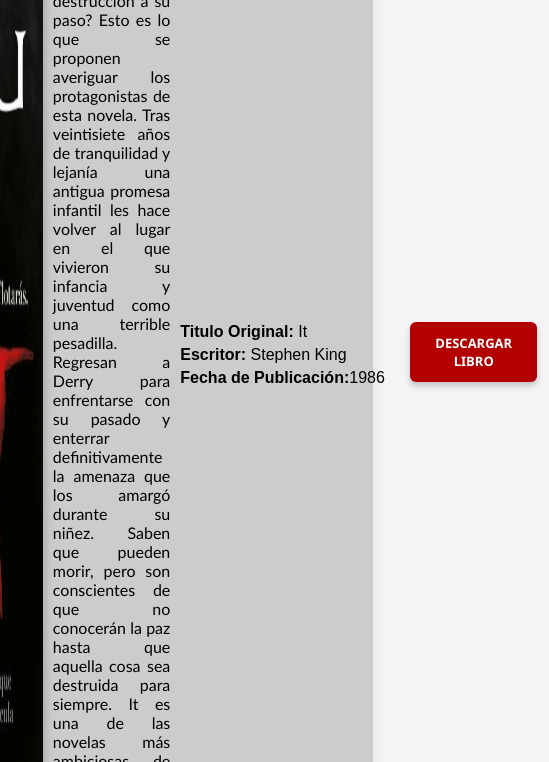
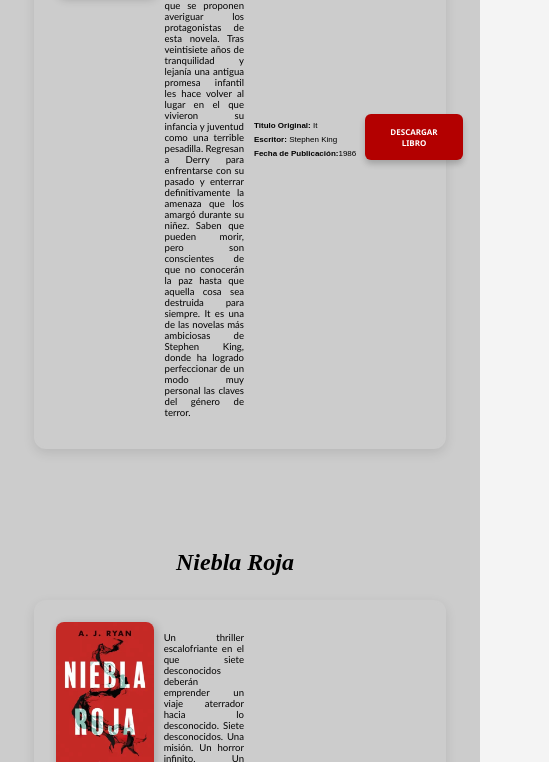
Before and after one commit to ljtandazo1/sitioweb, a plain HTML site: page paginasweb/libros.html in a window 390 px wide. Shown: the part 476-1238 px from the top of the page, 549 px wide, since content can reach past the window. Drawn offline with Linux system fonts and the light colour scheme.

Commit message:
Final corregido

```diff
--- a/css/style.css
+++ b/css/style.css
@@ -18,6 +18,7 @@
     font-family: 'Times New Roman', Times, serif;
 
 }
+
 /*Estilos Menu Principal*/
 .menuprincipal {
     background-color: #004270;
@@ -606,10 +607,13 @@
     border-radius: 12px;
     margin-top: 150px;
     font-family: 'Segoe UI', Tahoma, Geneva, Verdana, sans-serif;
+
 }
-section h2{
+
+section h2 {
     margin-top: 10px;
     align-items: center;
+    text-align: center;
 }
 
 section.contenido article.juegos {
@@ -911,7 +915,7 @@
 
     .contenedor {
         display: flex;
-        width:80%;
+        width: 80%;
     }
 
 
@@ -1000,4 +1004,41 @@
         transform: scale(1.1);
     }
 
+    /*RESPONSIVIDAD LIBROS*/
+
+    .contenido {
+        padding: 10px;
+        width: 100%;
+    }
+
+    .btn-descarga {
+        font-size: 8px;
+        margin-left: 140px;
+    }
+
+    .img-libro {
+        height: 150px;
+        width: 150px;
+    }
+
+    .titulo-libros {
+        font-size: 1.5rem;
+    }
+
+    .informacion-libro {
+        font-size: 0.5rem;
+        flex-direction: row;
+        width: 20px;
+    }
+
+    .descripcion-libro {
+        display: inline-block;
+        width: 800px;
+        font-size: 0.6rem;
+    }
+
+    .contenido {
+        background-color: #ccc;
+        width: 460px;
+    }
 }
--- a/paginasweb/libros.html
+++ b/paginasweb/libros.html
@@ -160,7 +160,7 @@
     </aside>
     <footer>
         <p>&copy; 2025 <strong>Lisber Tandazo</strong></p>
-        <div class="redessociales">
+        <div id="redessociales">
             <a href="https://www.facebook.com/montano.14081996"><img src="../img/iconos/facebook.svg"
                     alt="Icono Facebook"></a>
             <a href="https://wa.me/+593967400324"><img src="../img/iconos/whatsapp.svg" alt="Icono WhatsApp"></a>
```
Also changed, not shown: paginasweb/peliculas.html (+1 -1 lines), paginasweb/videojuegos.html (+1 -1 lines).
